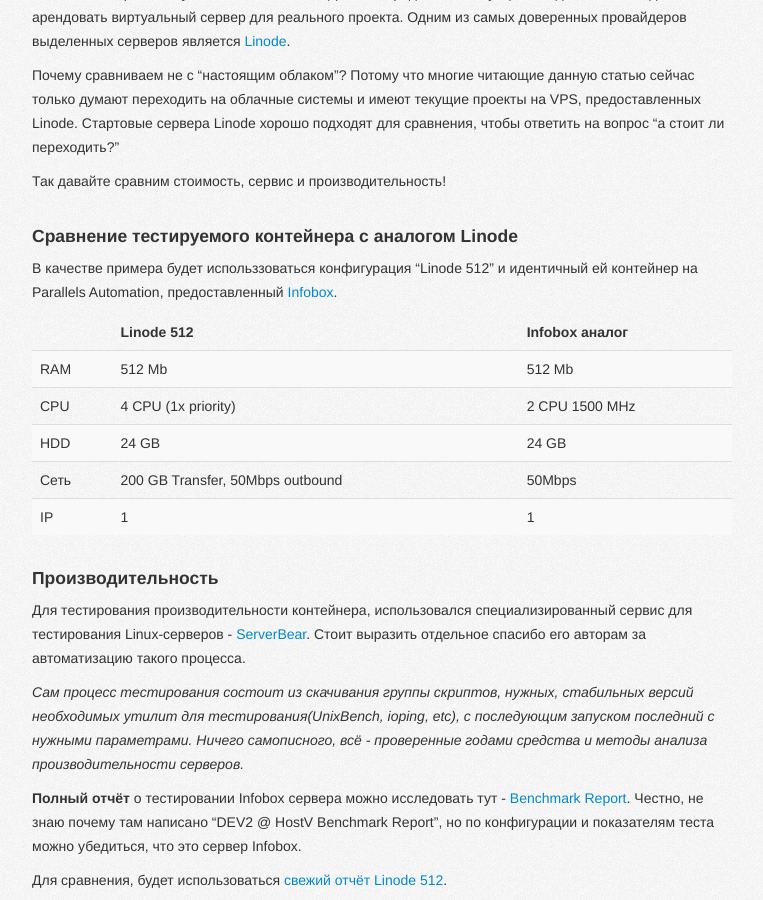
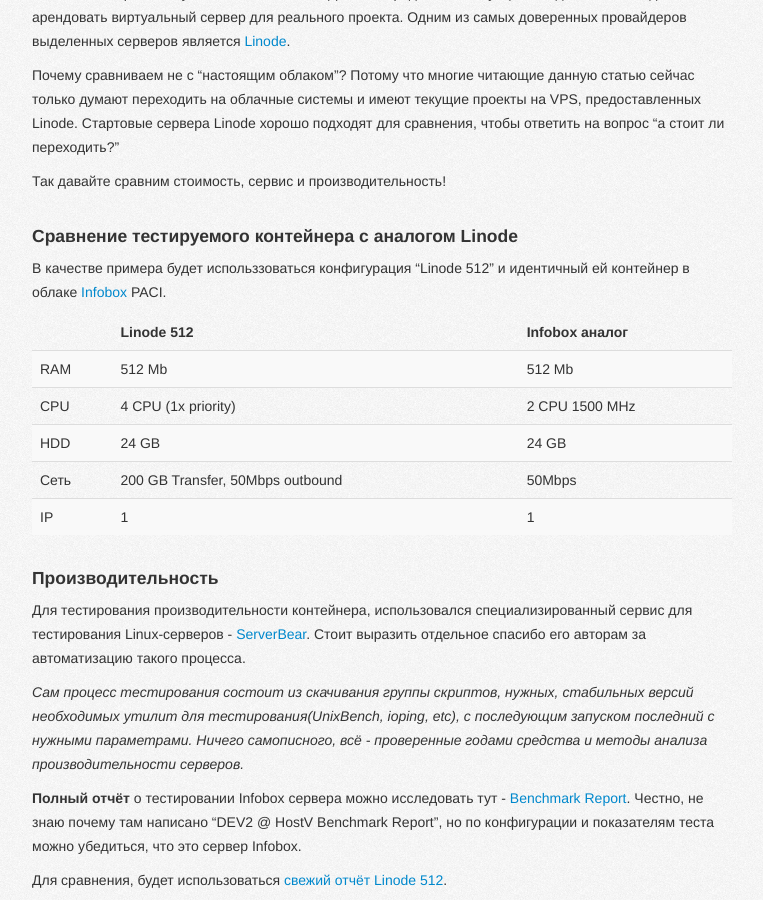
Before and after one commit to iorlas/iorlas.github.com, a Jekyll site: the page built from _posts/2013-01-30-infobox-paci.md, in a window 1280 px wide and 900 px high, scrolled down 2816 px. Shown: the whole window, without its empty margins (258-1021 px from the left). Built offline with Jekyll 4.4.1, drawn with Linux system fonts in a browser that asks for light colours; Markdown is read by kramdown in place of the engine named in the settings; comment, search, counter and statistics services are not loaded.

Commit message:
Updated _posts/2013-01-30-infobox-paci.md

```diff
--- a/_posts/2013-01-30-infobox-paci.md
+++ b/_posts/2013-01-30-infobox-paci.md
@@ -62,7 +62,7 @@
 
 #### Сравнение тестируемого контейнера с аналогом Linode
 
-В качестве примера будет использзоваться конфигурация "Linode 512" и идентичный ей контейнер на Parallels Automation, предоставленный [Infobox](http://infobox.ru/).
+В качестве примера будет использзоваться конфигурация "Linode 512" и идентичный ей контейнер в облаке [Infobox](http://infobox.ru/) PACI.
 
 <table class="table table-striped">
    <thead>
```
